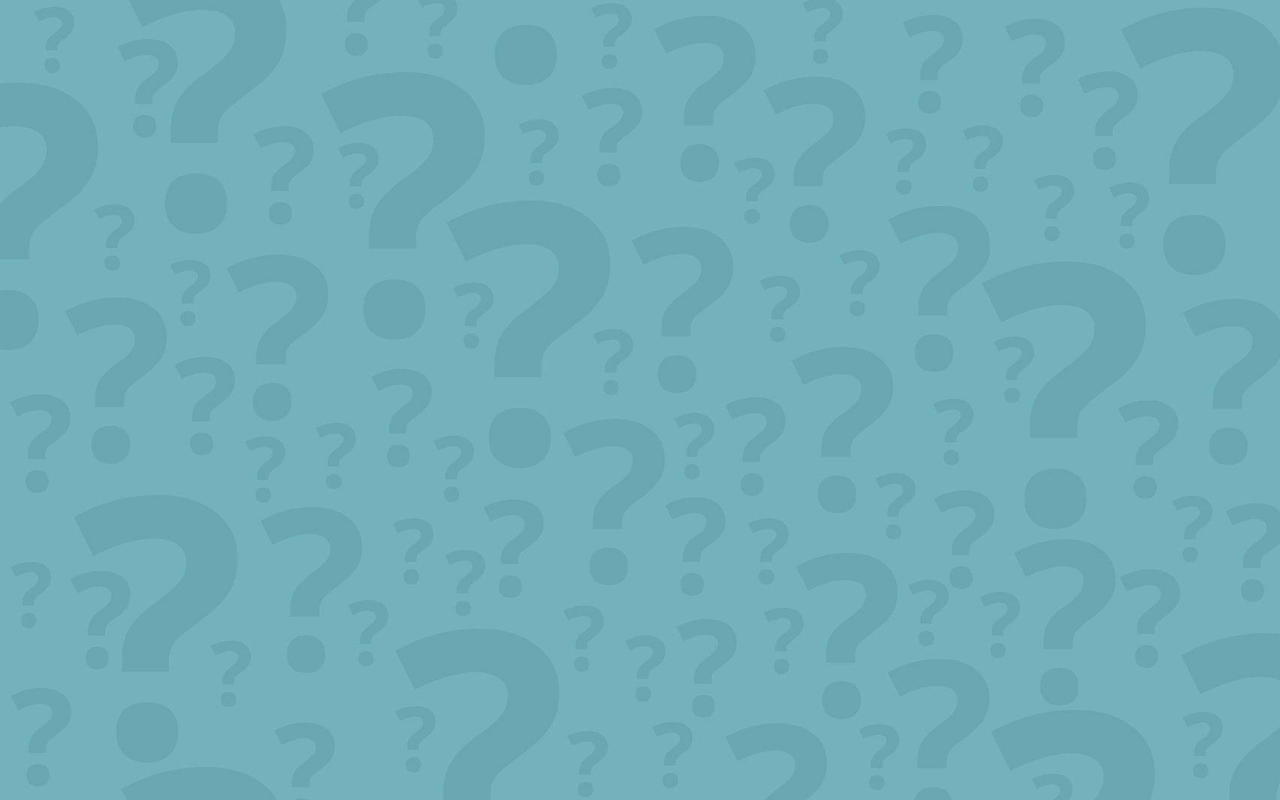
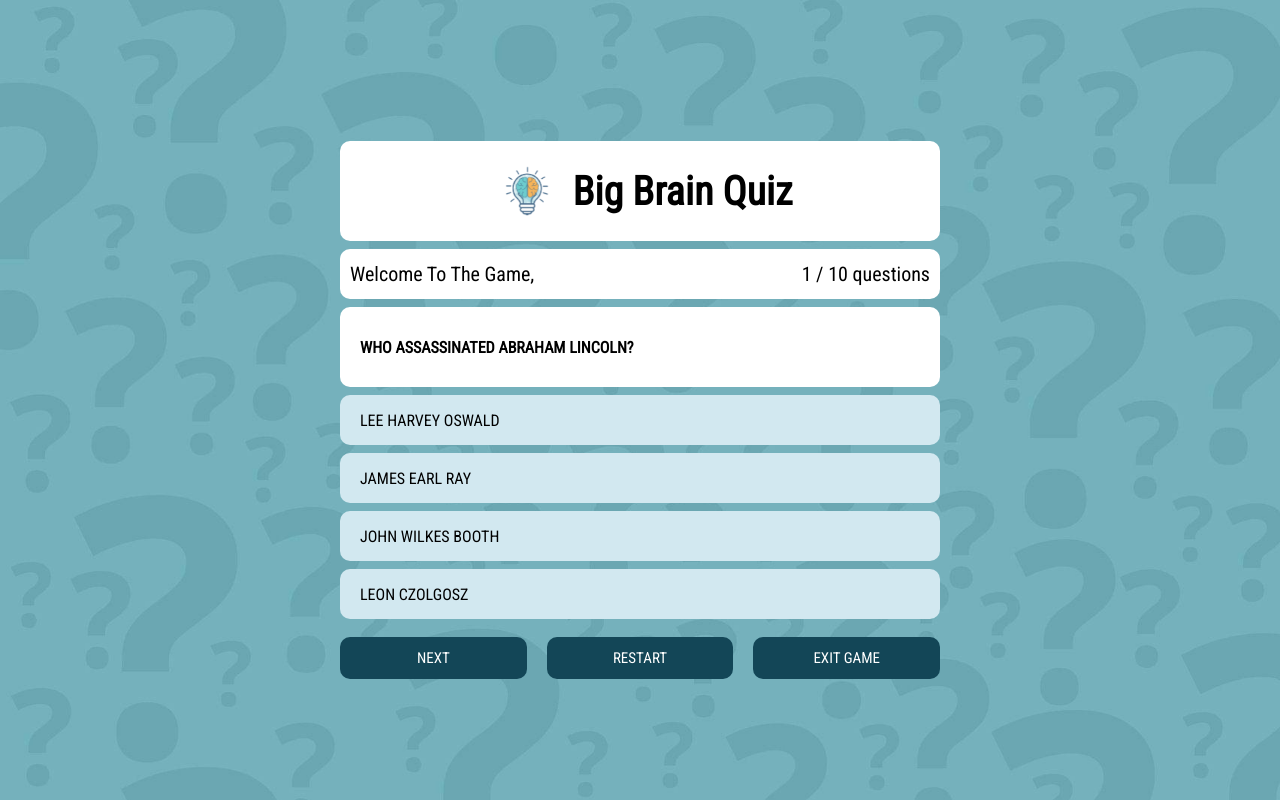
Before and after one commit to ElisabeteBilini/portifolio1, a plain HTML site: page game.html in a window 1280 px wide. Drawn offline with Linux system fonts and the light colour scheme.

Commit message:
Fix hidden

```diff
--- a/game.html
+++ b/game.html
@@ -9,7 +9,7 @@
     <link rel="stylesheet" href="assets/css/style.css">
 </head>
 <body>
-    <main class="main hidden">
+    <main class="main" class="hidden">
         <div>
             <!-- Heading of game-->
             <header>
```
